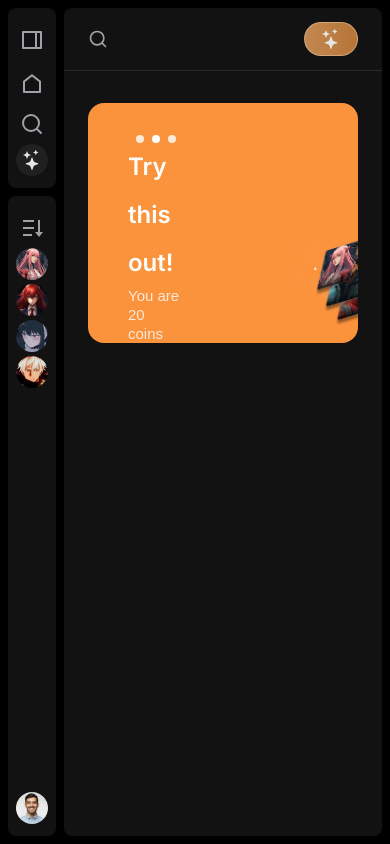
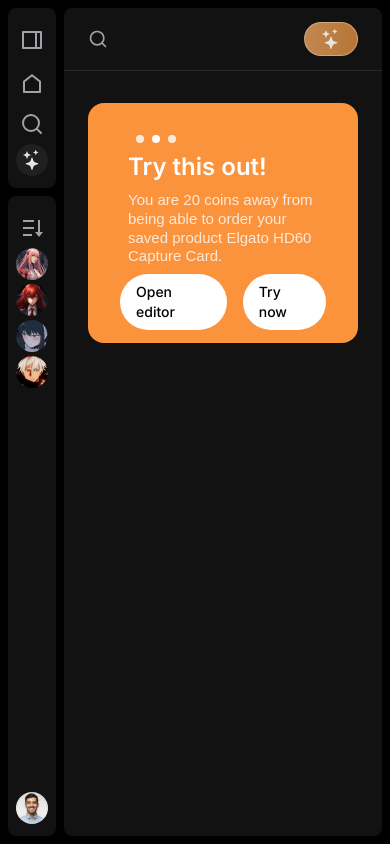
Before and after one commit to a2shtona/michael-test, a Next.js app: page / in a window 390 px wide. Built offline with nearby package versions, Linux system fonts and the light colour scheme.

Commit message:
fix grid style

```diff
--- a/src/components/Elements/Banner1.tsx
+++ b/src/components/Elements/Banner1.tsx
@@ -1,7 +1,7 @@
 import Image from "next/image"
 const Banner1 = ()=> {
   return(
-    <div className="w-full h-60 bg-violet-600 rounded-2xl grid grid-cols-2 overflow-hidden">
+    <div className="w-full h-60 bg-violet-600 rounded-2xl grid sm:grid-cols-2 grid-cols-1 overflow-hidden">
       <div className="flex flex-col h-full w-full max-w-[450px] p-8 justify-between">
         <div className="flex flex-col p-2">
           <h1 className="text-white text-2xl font-semibold font-inter leading-loose">Knowledge Packs</h1>
@@ -11,7 +11,7 @@
         <div className="bg-white rounded-full w-fit px-4 py-2 font-inter text-black text-sm font-medium cursor-pointer">Try now</div>
         </div>
       </div>
-      <div className="relative w-full">
+      <div className="relative w-full hidden sm:block">
         <Image src={"/banners/1.png"} alt="Banner1" width={375} height={240} className="absolute right-0 object-cover h-60 mt-4 mr-4"/>
       </div>
     </div>
--- a/src/components/Elements/Banner2.tsx
+++ b/src/components/Elements/Banner2.tsx
@@ -1,7 +1,7 @@
 import Image from "next/image"
 const Banner2 = ()=> {
   return(
-    <div className="w-full h-60 bg-orange-400 rounded-2xl grid grid-cols-2 overflow-hidden">
+    <div className="w-full h-60 bg-orange-400 rounded-2xl grid sm:grid-cols-2 grid-cols-1 overflow-hidden">
       <div className="flex flex-col h-full w-full max-w-[450px] p-8 justify-between">
         <div className="flex flex-col p-2">
           <h1 className="text-white text-2xl font-semibold font-inter leading-loose">Try this out!</h1>
@@ -12,7 +12,7 @@
         <div className="bg-white rounded-full w-fit px-4 py-2 font-inter text-black text-sm font-medium cursor-pointer">Try now</div>
         </div>
       </div>
-      <div className="relative w-full">
+      <div className="relative w-full hidden sm:block">
         <Image src={"/banners/2.png"} alt="Banner2" width={1600} height={480} className="absolute right-0 object-contain h-[420px] -mt-[32px] -mr-[60px]"/>
       </div>
     </div>
--- a/src/components/Elements/Banner3.tsx
+++ b/src/components/Elements/Banner3.tsx
@@ -1,7 +1,7 @@
 import Image from "next/image"
 const Banner3 = ()=> {
   return(
-    <div className="w-full h-60 bg-purple-500 rounded-2xl grid grid-cols-2 overflow-hidden">
+    <div className="w-full h-60 bg-purple-500 rounded-2xl grid sm:grid-cols-2 grid-cols-1 overflow-hidden">
       <div className="flex flex-col h-full w-full max-w-[450px] p-8 justify-between">
         <div className="flex flex-col p-2">
           <h1 className="text-white text-2xl font-semibold font-inter leading-loose">Try this out!</h1>
@@ -12,7 +12,7 @@
         <div className="bg-white rounded-full w-fit px-4 py-2 font-inter text-black text-sm font-medium cursor-pointer">Try now</div>
         </div>
       </div>
-      <div className="relative w-full">
+      <div className="relative w-full hidden sm:block">
         <Image src={"/banners/3.png"} alt="Banner3" width={0} height={0} sizes="100vw" className="absolute right-0 object-contain h-72 w-full -mt-4 -mr-[60px]"/>
       </div>
     </div>
```
